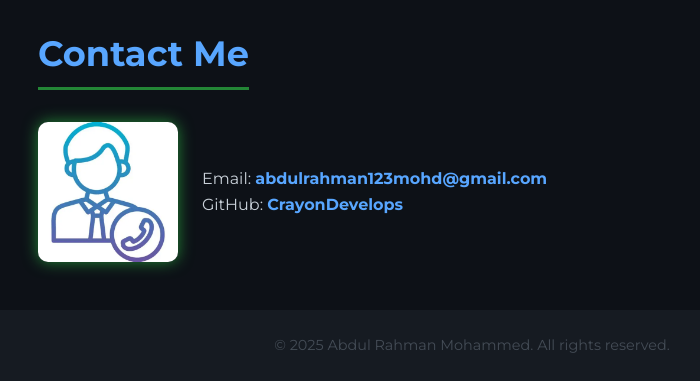
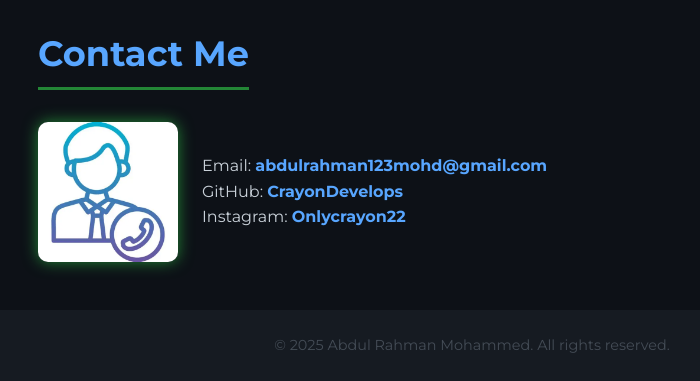
Before and after one commit to CrayonDevelops/portfolio, a plain HTML site: page index.html in a window 1280 px wide. Shown: the part 3476-3857 px from the top of the page, without its empty margins (168-868 px from the left). Drawn offline with Linux system fonts and the light colour scheme.

Commit message:
Update index.html

```diff
--- a/index.html
+++ b/index.html
@@ -135,6 +135,7 @@
       <div>
         <p>Email: <a href="mailto:abdulrahman123mohd@gmail.com">abdulrahman123mohd@gmail.com</a></p>
         <p>GitHub: <a href="https://github.com/CrayonDevelops" target="_blank">CrayonDevelops</a></p>
+        <p>Instagram: <a href="https://instagram.com/onlycrayon22" target="_blank">Onlycrayon22</a></p>
       </div>
     </div>
   </section>
```
